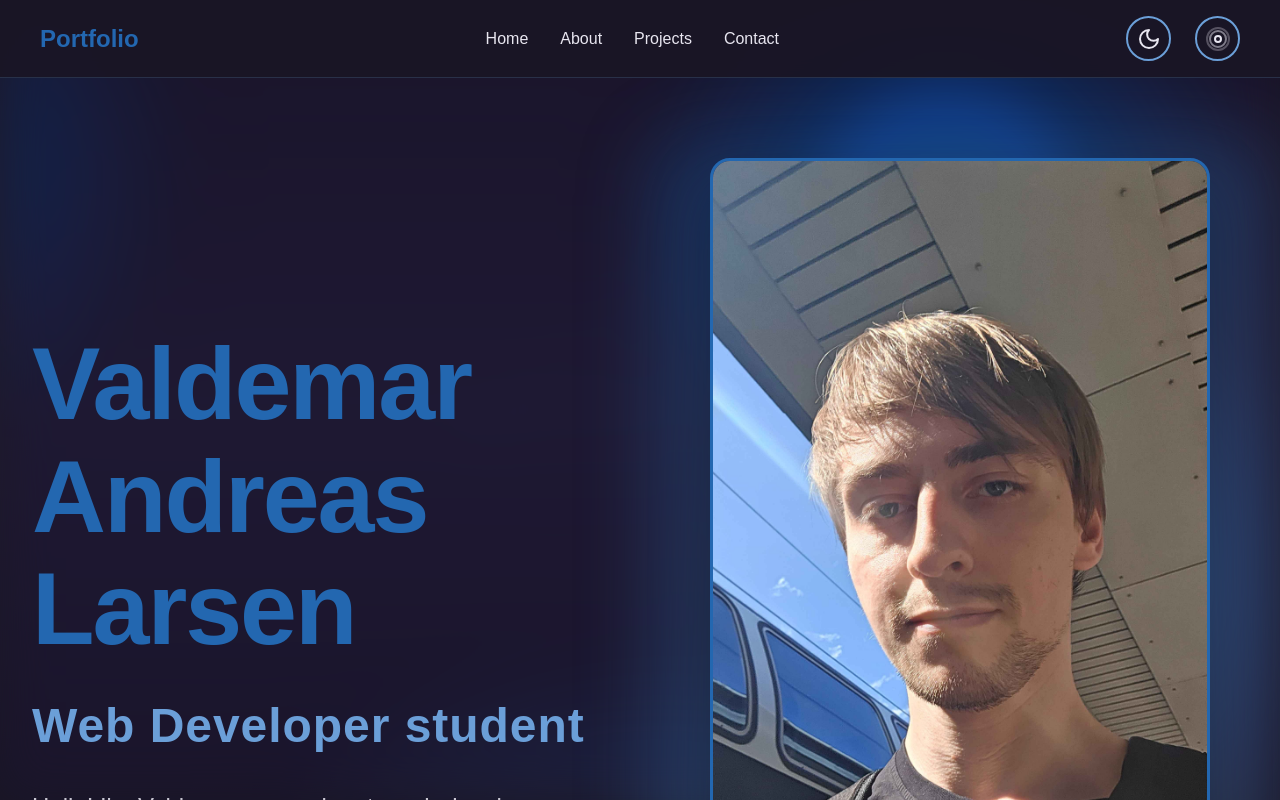
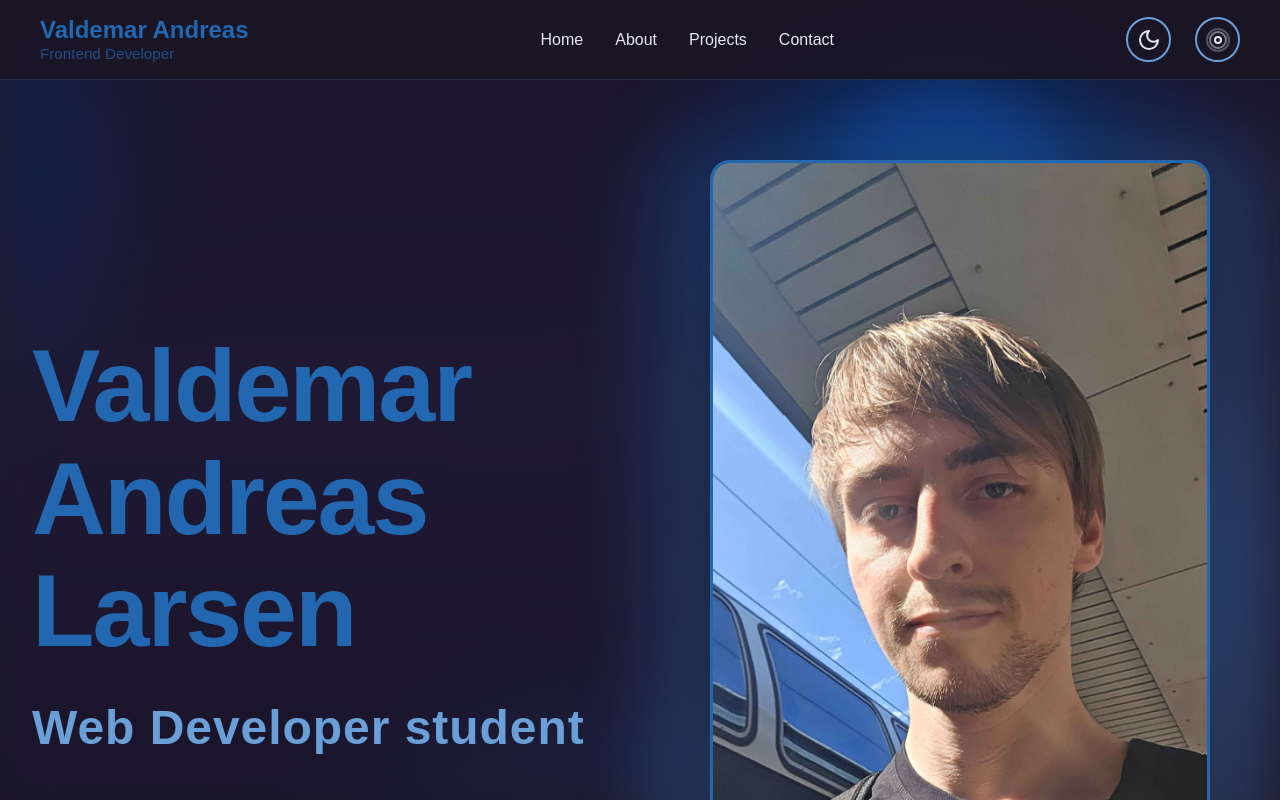
Before and after one commit to ShidoSetsuna/Portfolio-web-v2, a React (Vite) app: page / in a window 1280 px wide. Shown: the top 800 px of the page. Built offline with nearby package versions, Linux system fonts and the light colour scheme; no server answers.

Commit message:
Added name to nav title area instead of it just saying "portfolio"

```diff
--- a/src/components/nav/nav.jsx
+++ b/src/components/nav/nav.jsx
@@ -57,7 +57,10 @@ export default function Nav({ onBgToggle }) {
       <nav className="navbar">
         <div className="nav-container">
           <div className="nav-brand">
-            <a href="/">Portfolio</a>
+            <a href="/">
+              <span className="brand-name">Valdemar Andreas</span>
+              <span className="brand-title">Frontend Developer</span>
+            </a>
           </div>
 
           <ul ref={navLinksRef} className={`nav-links ${isMenuOpen ? "open" : ""}`}>
--- a/src/components/nav/nav.scss
+++ b/src/components/nav/nav.scss
@@ -28,7 +28,7 @@
   position: sticky;
   top: 0;
   z-index: 2;
-  padding: 1rem 2rem;
+  padding: 1rem clamp(0.75rem, 4vw, 2rem);
   backdrop-filter: blur(10px);
 
   @include mixins.themify(vars.$themes) {
@@ -42,23 +42,39 @@
     display: flex;
     justify-content: space-between;
     align-items: center;
-    gap: 2rem;
+    gap: clamp(0.75rem, 3vw, 2rem);
     position: relative;
     z-index: 2;
   }
 
   .nav-brand {
     z-index: 2;
+    min-width: 0;
+    flex-shrink: 1;
 
     a {
       font-family: vars.$font_family-heading;
-      font-size: vars.$font_size-subheader;
       font-weight: 600;
       text-decoration: none;
+      display: flex;
+      flex-direction: column;
+      line-height: 1.2;
 
       @include mixins.themify(vars.$themes) {
         color: mixins.themed("brand");
       }
+    }
+
+    .brand-name {
+      font-size: clamp(0.8rem, 3.5vw, 1.5rem);
+      white-space: nowrap;
+    }
+
+    .brand-title {
+      font-size: clamp(0.6rem, 2.2vw, 0.95rem);
+      font-weight: 400;
+      opacity: 0.7;
+      white-space: nowrap;
     }
   }
 
@@ -233,6 +249,7 @@
     align-items: center;
     z-index: 2;
     position: relative;
-    gap: 24px;
+    gap: clamp(10px, 3vw, 24px);
+    flex-shrink: 0;
   }
 }
```
